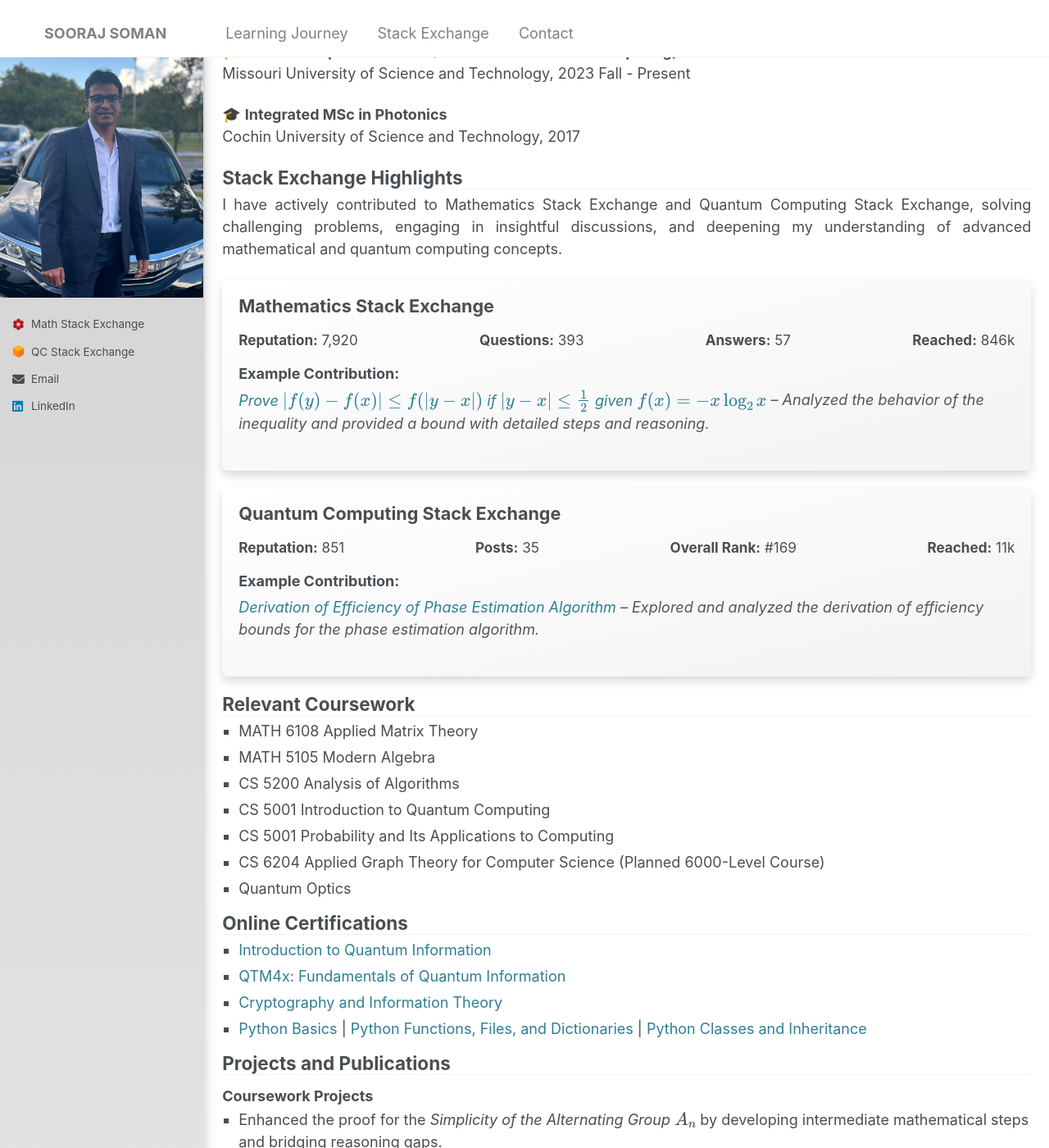
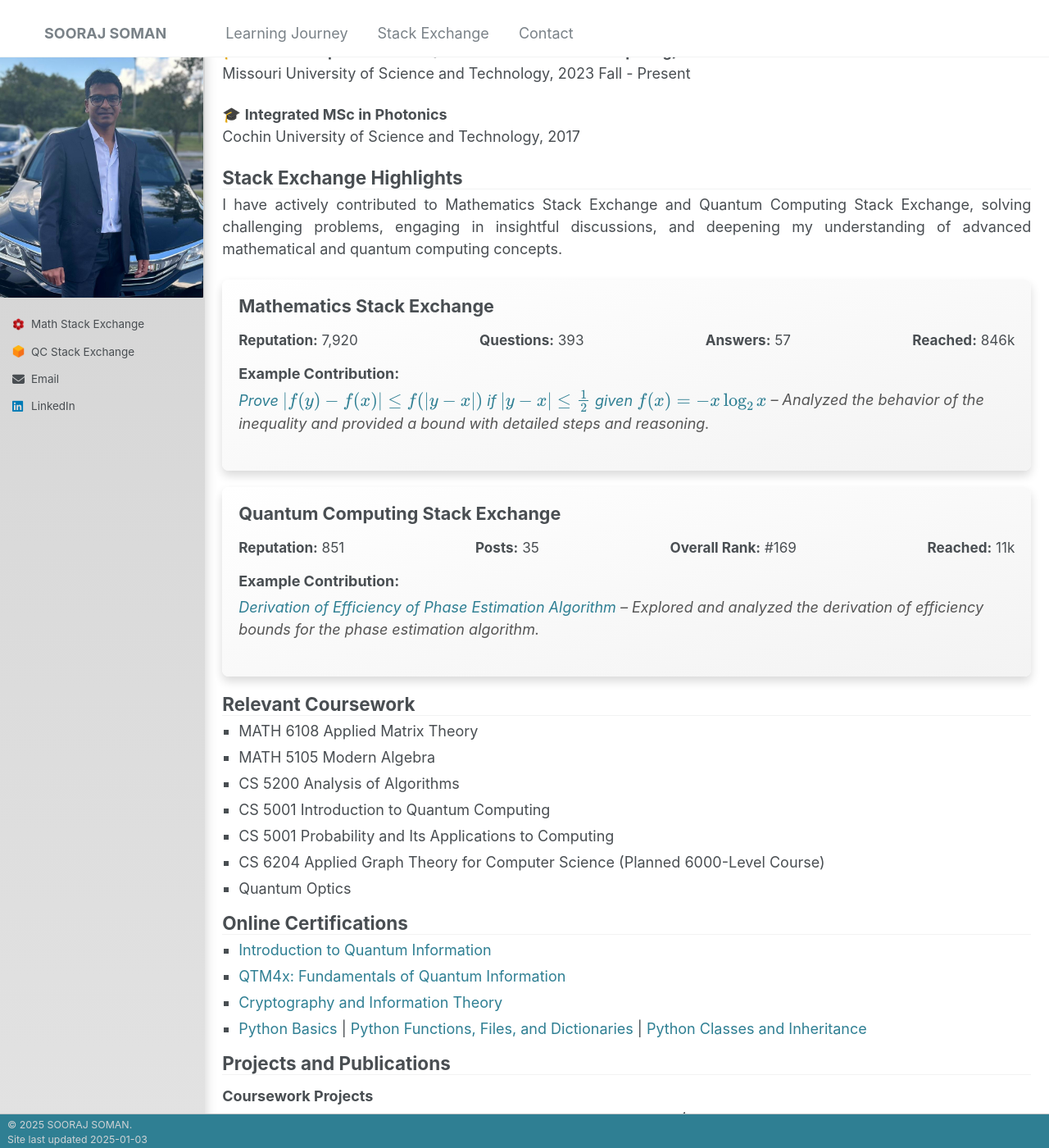
Before and after one commit to soorajss1729/soorajss1729.github.io, a Jekyll site: the page built from _pages/about.md, in a window 1280 px wide and 1400 px high, scrolled down 598 px. Shown: the whole window at 82% size. Built offline with Jekyll 4.4.1, drawn with Linux system fonts in a browser that asks for light colours.

Commit message:
Update _footer.scss

```diff
--- a/_sass/_footer.scss
+++ b/_sass/_footer.scss
@@ -4,13 +4,12 @@
 
 .page__footer {
   @include clearfix;
-  float: left;
   margin-left: 0;
   margin-right: 0;
   width: 100%;
   clear: both;
   /* sticky footer fix start */
-  position: absolute;
+  position: fixed;
   bottom: 0em;
   height: auto;
   /* sticky footer fix end */
@@ -25,11 +24,9 @@
 
   footer {
     @include clearfix;
-    margin-left: auto;
-    margin-right: auto;
-    margin-top: 0;
+    margin: 0; /* Remove auto margins */
     max-width: 100%;
-    padding: 0.2em 1em 0;
+    padding: 0.2em 0.5em 0;
 
     @include breakpoint($x-large) {
       max-width: $x-large;
@@ -56,6 +53,7 @@
 .page__footer-copyright {
   font-family: $global-font-family;
   font-size: $type-size-7;
+  text-align: left;
 }
 
 .page__footer-follow {
@@ -67,8 +65,8 @@
 
   li {
     display: inline-block;
-    padding-top: 1px;
-    padding-bottom: 1px;
+    padding-top: 1em;
+    padding-bottom: 1em;
     font-family: $sans-serif-narrow;
     font-size: $type-size-6;
     text-transform: uppercase;
```
